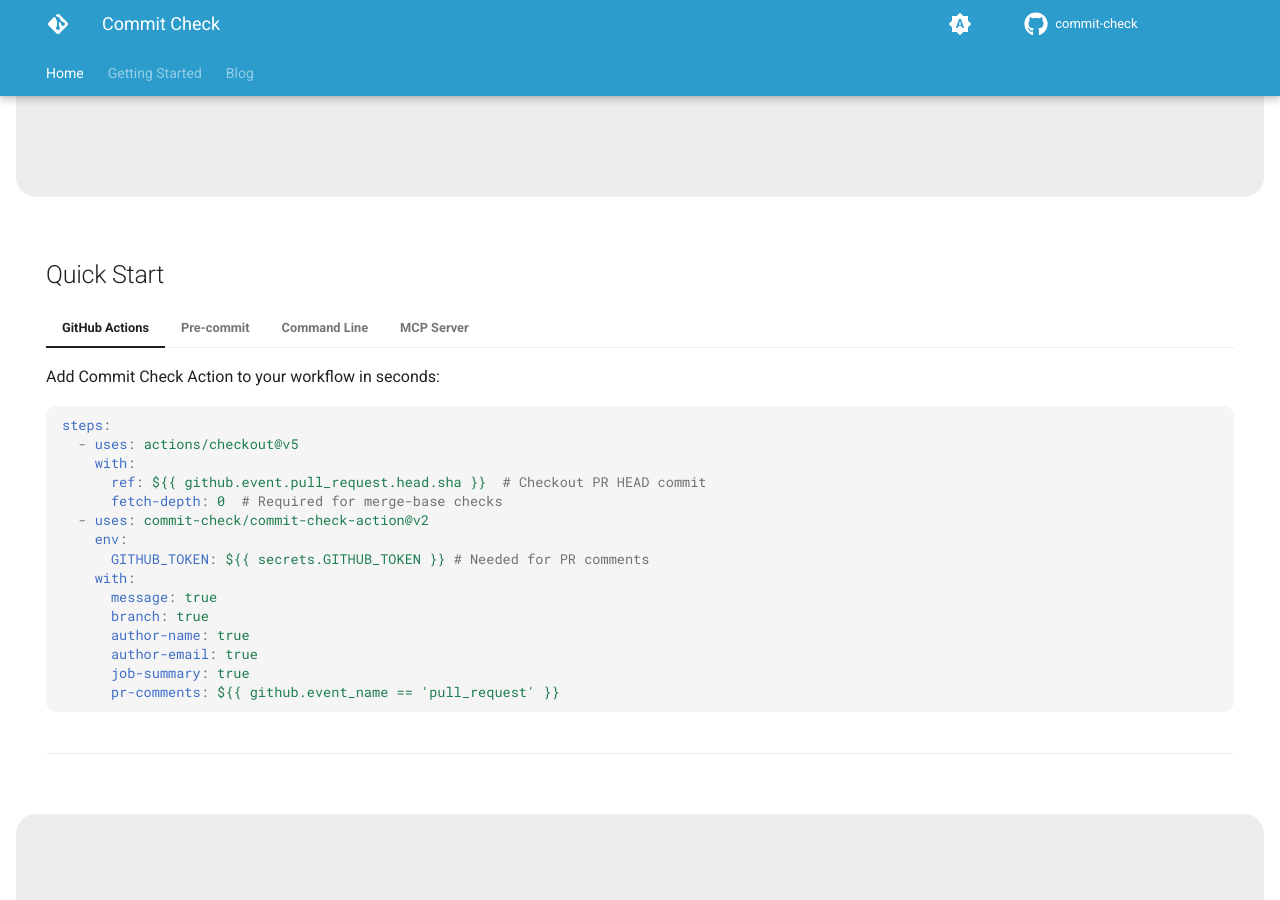
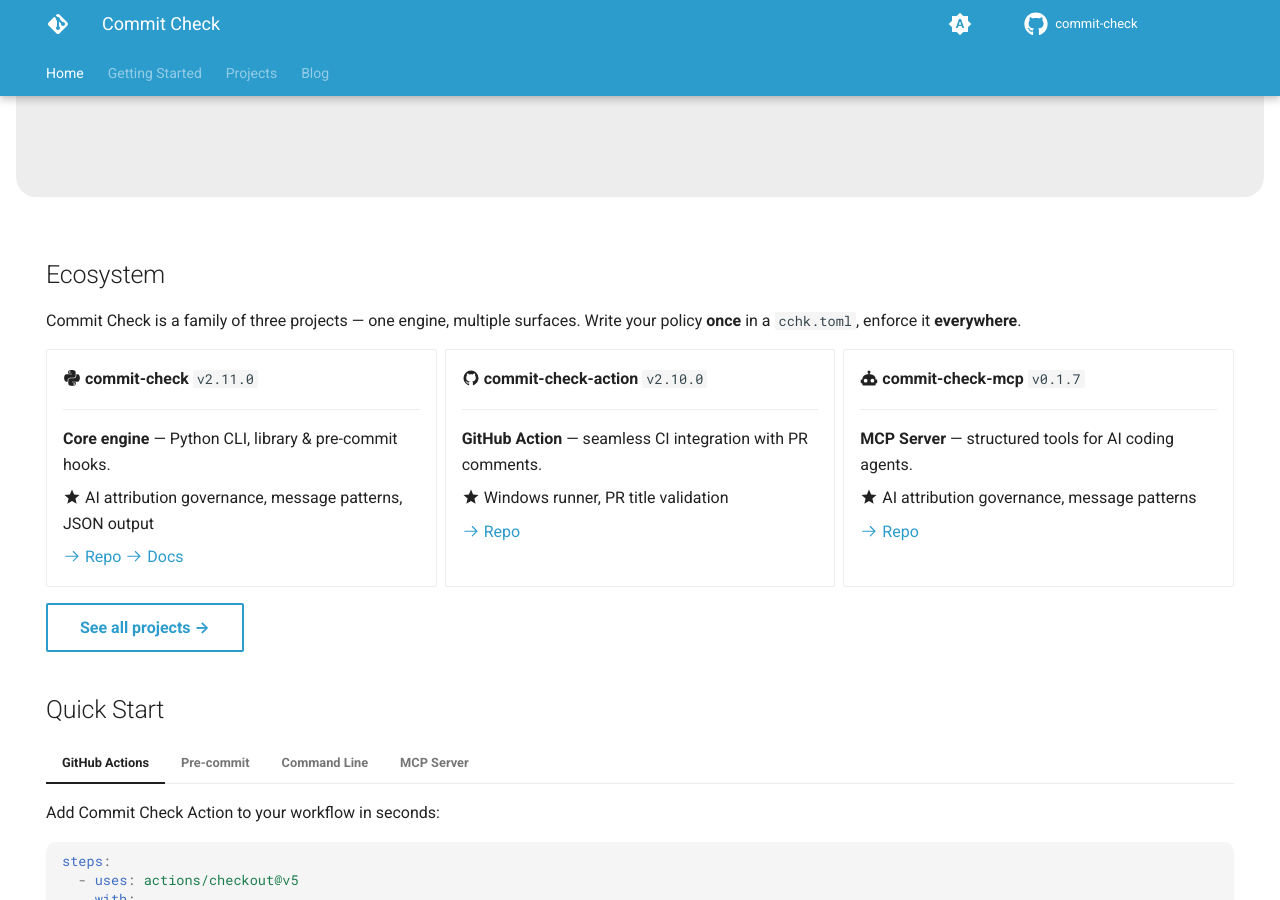
Before and after one commit to commit-check/commit-check.github.io, an MkDocs documentation site: the page built from docs/index.md, in a window 1280 px wide and 900 px high, scrolled down 1772 px. Built offline with MkDocs 1.6.1 and Material for MkDocs 9.7.7, drawn with Linux system fonts in a browser that asks for light colours.

Commit message:
chore: add AI attribution governance blog post and projects page (#11)
## Summary

Updates the website to reflect the latest ecosystem updates across the
commit-check organization.

### Changes

1. **New blog post** — `AI Attribution Governance: Enforcing AI
Disclosure Policies at the CI Level`
   - Covers commit-check v2.11.0's new AI attribution governance feature
   - Industry background (Linux kernel, Python discourse, etc.)
   - Configuration guide, signature database, false-positive prevention
   - Ecosystem integration status

2. **New Projects page** (`docs/projects.md`)
- Clear overview of all three repos (commit-check, commit-check-action,
commit-check-mcp)
   - Latest versions and feature highlights
   - Quick-reference table for what to use when

3. **Home page improvement** (`docs/index.md`)
   - Added Ecosystem module with project cards and version badges
   - Links to new Projects page

4. **Navigation** (`mkdocs.yml`)
   - Added Projects tab to the top nav bar

### Preview

Build passes with `mkdocs build --strict`.

<!-- This is an auto-generated comment: release notes by coderabbit.ai
-->

## Summary by CodeRabbit

* **New Features**
* Added a new Projects page and navigation entry to showcase the Commit
Check ecosystem.
* Expanded the site with an ecosystem overview linking the core product,
GitHub Action, and MCP server.

* **Documentation**
* Published a new blog post about AI attribution governance, including
policy settings, enforcement behavior, examples, and setup guidance.
* Added project cards, release highlights, and quick links to help users
find the right tool and docs faster.

<!-- end of auto-generated comment: release notes by coderabbit.ai -->

```diff
--- a/docs/index.md
+++ b/docs/index.md
@@ -136,6 +136,48 @@
 
 </div>
 
+## Ecosystem
+
+Commit Check is a family of three projects — one engine, multiple surfaces.
+Write your policy **once** in a `cchk.toml`, enforce it **everywhere**.
+
+<div class="grid cards" markdown>
+
+-   :fontawesome-brands-python: __commit-check__ `v2.11.0`
+
+    ---
+
+    **Core engine** — Python CLI, library & pre-commit hooks.
+
+    :material-star: AI attribution governance, message patterns, JSON output
+
+    [:octicons-arrow-right-24: Repo](https://github.com/commit-check/commit-check)
+    [:octicons-arrow-right-24: Docs](https://commit-check.github.io/commit-check/)
+
+-   :material-github: __commit-check-action__ `v2.10.0`
+
+    ---
+
+    **GitHub Action** — seamless CI integration with PR comments.
+
+    :material-star: Windows runner, PR title validation
+
+    [:octicons-arrow-right-24: Repo](https://github.com/commit-check/commit-check-action)
+
+-   :material-robot: __commit-check-mcp__ `v0.1.7`
+
+    ---
+
+    **MCP Server** — structured tools for AI coding agents.
+
+    :material-star: AI attribution governance, message patterns
+
+    [:octicons-arrow-right-24: Repo](https://github.com/commit-check/commit-check-mcp)
+
+</div>
+
+[See all projects →](projects.md){ .md-button }
+
 ## Quick Start
 
 === "GitHub Actions"
--- a/mkdocs.yml
+++ b/mkdocs.yml
@@ -8,6 +8,7 @@
 nav:
   - Home: index.md
   - Getting Started: getting-started.md
+  - Projects: projects.md
   - Blog:
       - blog/index.md
 # exclude_docs: |
@@ -55,7 +56,11 @@
 
 
 markdown_extensions:
-  - pymdownx.superfences
+  - pymdownx.superfences:
+      custom_fences:
+        - name: mermaid
+          class: mermaid
+          format: !!python/name:pymdownx.superfences.fence_code_format
   - attr_list
   - md_in_html
   - pymdownx.tabbed:
```
Also changed, not shown: docs/blog/posts/ai-attribution-governance.md (added, +201 -0 lines), docs/projects.md (added, +41 -0 lines).
